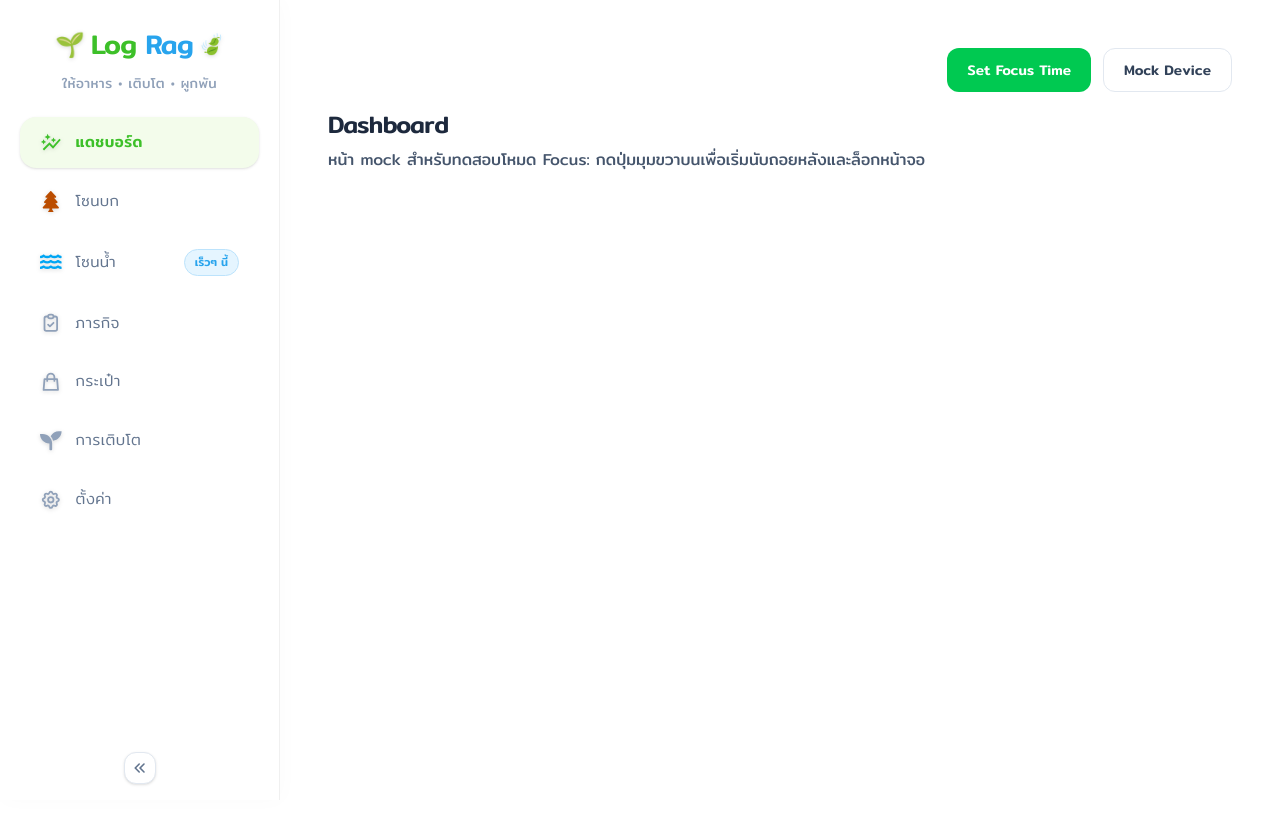
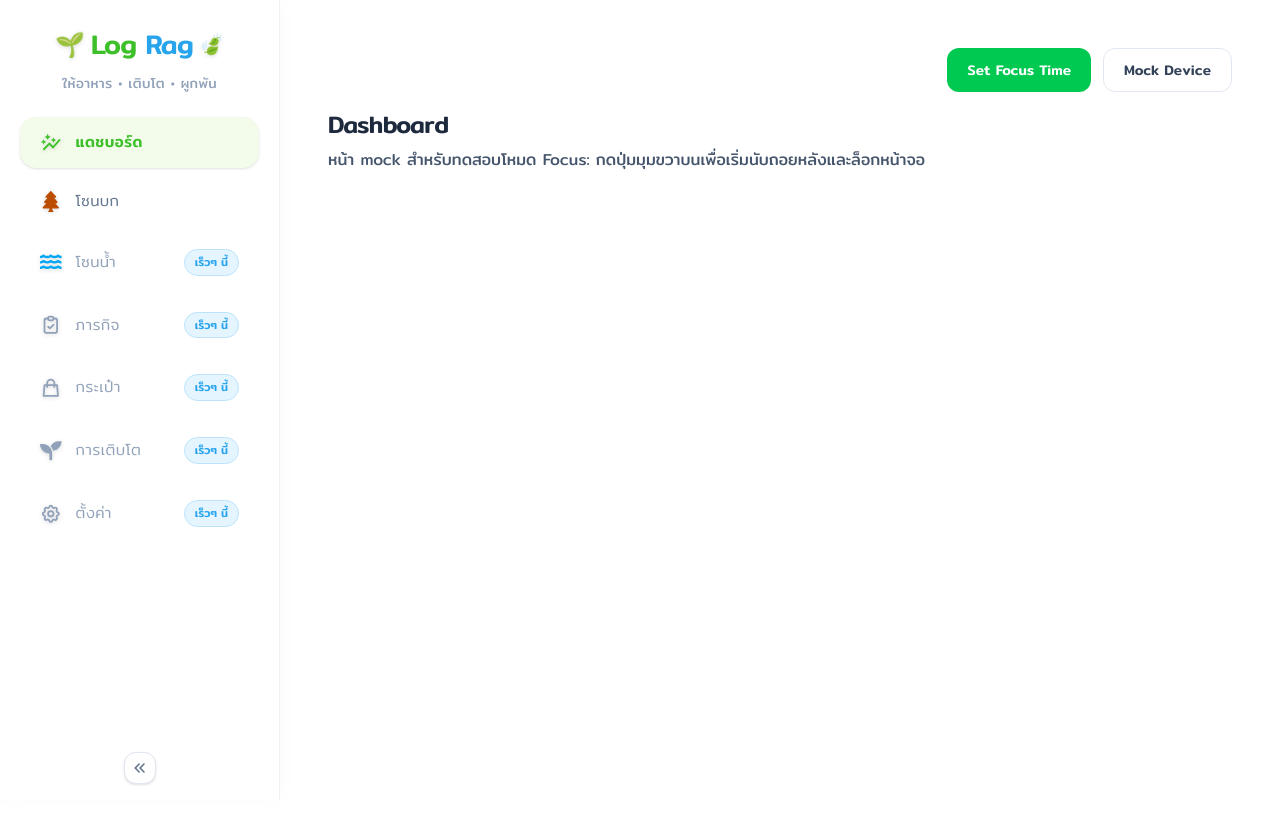
Before and after one commit to suphanatchanlek30/LogRag_Hackathon_3_Wellness, a Next.js app: page /main in a window 1280 px wide. Shown: the top 838 px of the page. Built offline with nearby package versions, Linux system fonts and the light colour scheme.

Commit message:
feature/focus-lock-panel: update sidebar

```diff
--- a/components/sidebar/sidebar.tsx
+++ b/components/sidebar/sidebar.tsx
@@ -26,11 +26,11 @@ export default function Sidebar({ isCollapsed, onToggle }: SidebarProps) {
   const navItems = [
     { name: "แดชบอร์ด", href: "/main", icon: MdAutoGraph },
     { name: "โซนบก", href: "/land", icon: FaTree, iconColor: "text-amber-700" },
-    { name: "โซนน้ำ", href: "#", icon: FaWater, iconColor: "text-sky-500", badge: "เร็วๆ นี้" },
-    { name: "ภารกิจ", href: "/quests", icon: HiOutlineClipboardCheck },
-    { name: "กระเป๋า", href: "/bag", icon: HiOutlineShoppingBag },
-    { name: "การเติบโต", href: "/growth", icon: FaSeedling },
-    { name: "ตั้งค่า", href: "/settings", icon: HiOutlineCog },
+    { name: "โซนน้ำ", href: "#", icon: FaWater, iconColor: "text-sky-500", badge: "เร็วๆ นี้", disabled: true },
+    { name: "ภารกิจ", href: "#", icon: HiOutlineClipboardCheck, badge: "เร็วๆ นี้", disabled: true },
+    { name: "กระเป๋า", href: "#", icon: HiOutlineShoppingBag, badge: "เร็วๆ นี้", disabled: true },
+    { name: "การเติบโต", href: "#", icon: FaSeedling, badge: "เร็วๆ นี้", disabled: true },
+    { name: "ตั้งค่า", href: "#", icon: HiOutlineCog, badge: "เร็วๆ นี้", disabled: true },
   ];
 
   return (
@@ -67,18 +67,25 @@ export default function Sidebar({ isCollapsed, onToggle }: SidebarProps) {
         {navItems.map((item) => {
           const isActive = pathname === item.href;
           const Icon = item.icon;
+          const isDisabled = Boolean(item.disabled);
 
           return (
             <Link
               key={item.name}
               href={item.href}
               title={isCollapsed ? item.name : undefined}
+              aria-disabled={isDisabled}
+              onClick={(event) => {
+                if (isDisabled) event.preventDefault();
+              }}
               className={`group flex items-center rounded-2xl py-3.5 transition-all duration-200 ${
                 isCollapsed ? "justify-center px-2" : "justify-between px-5"
               } ${
                 isActive
                   ? "bg-[#F3FCEB] text-[#3DC029] font-medium shadow-sm"
-                  : "text-slate-500 font-light hover:bg-slate-50 hover:text-slate-800"
+                  : isDisabled
+                    ? "cursor-not-allowed text-slate-400 font-light"
+                    : "text-slate-500 font-light hover:bg-slate-50 hover:text-slate-800"
               }`}
             >
               <div className={`flex items-center ${isCollapsed ? "" : "gap-3.5"}`}>
```
